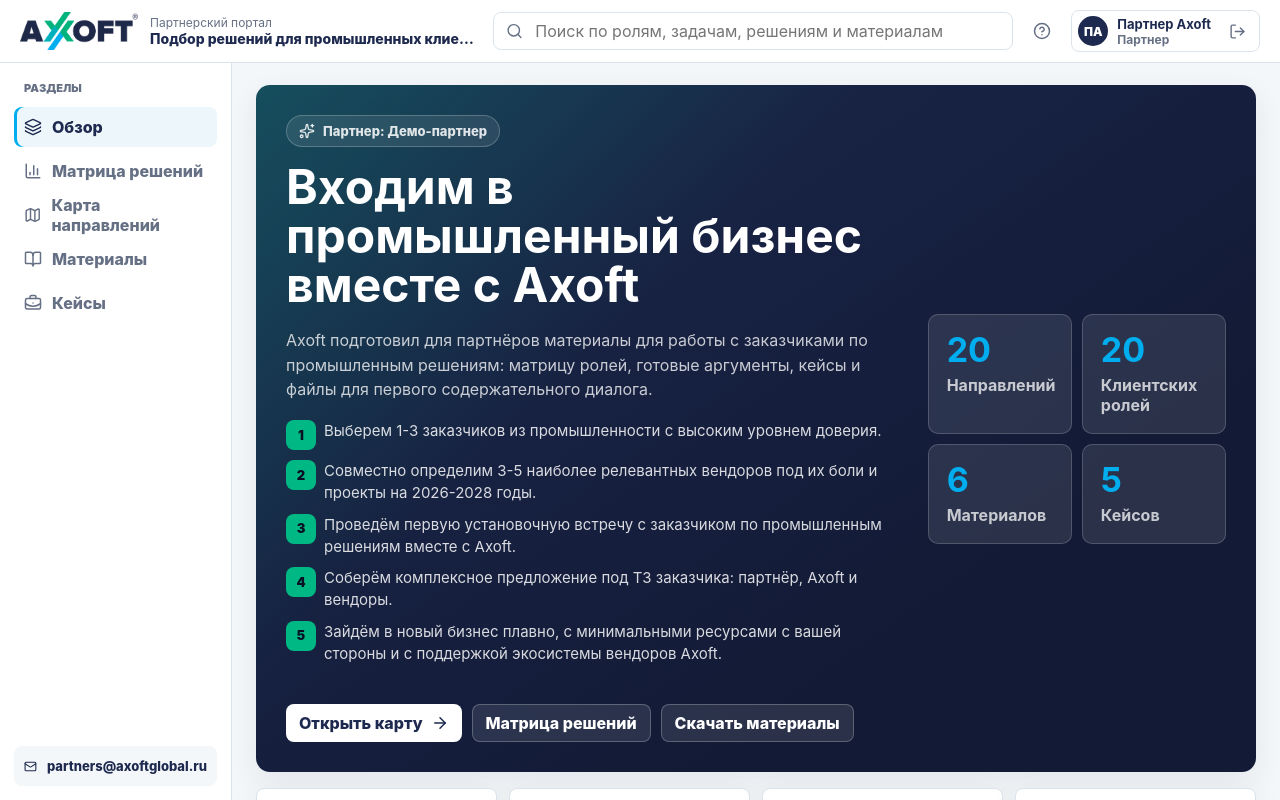
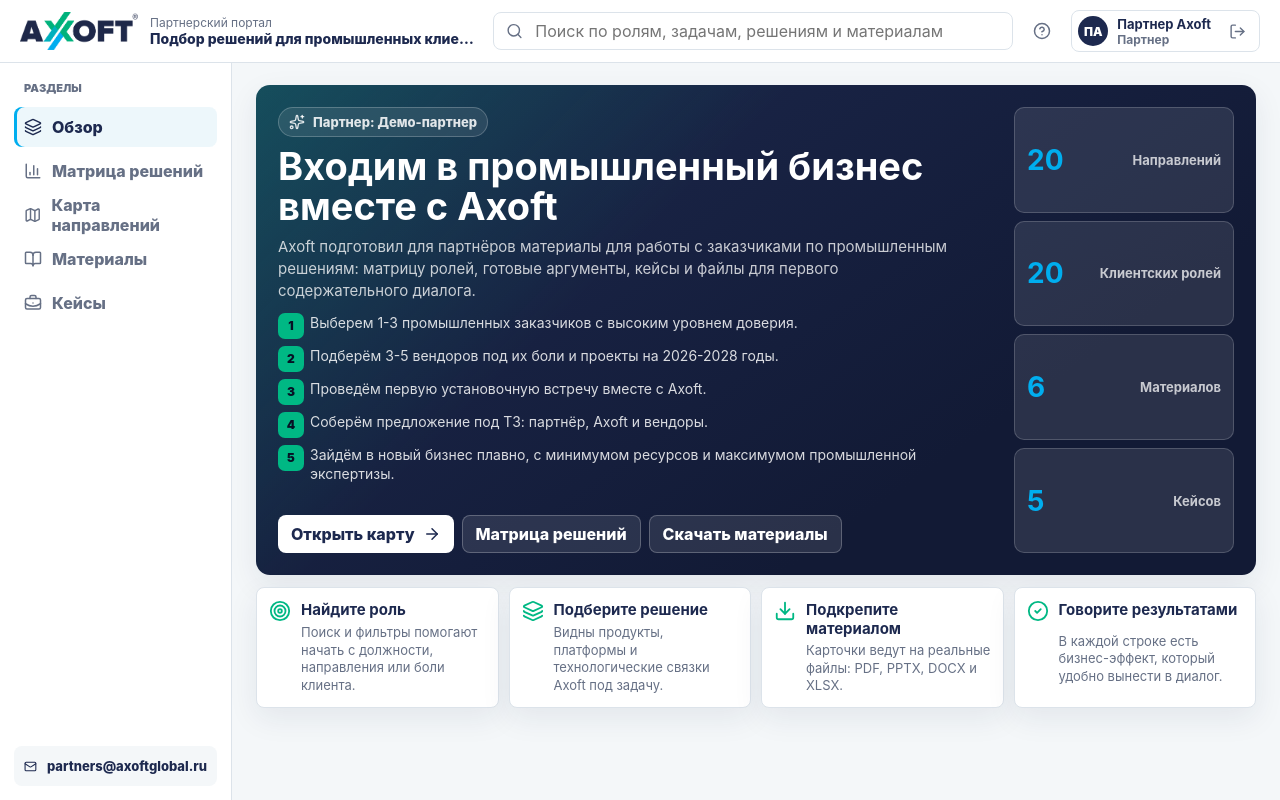
Before and after one commit to asryazanov/axoft-partner-portal, a React (Vite) app: page / in a window 1280 px wide. Both pictures are taken after a click on the button "Войти". Shown: the top 800 px of the page. Built offline with nearby package versions, Linux system fonts and the light colour scheme.

Commit message:
Compact overview first screen layout

```diff
--- a/src/main.jsx
+++ b/src/main.jsx
@@ -748,11 +748,11 @@
             матрицу ролей, готовые аргументы, кейсы и файлы для первого содержательного диалога.
           </p>
           <ol className="hero-steps">
-            <li>Выберем 1-3 заказчиков из промышленности с высоким уровнем доверия.</li>
-            <li>Совместно определим 3-5 наиболее релевантных вендоров под их боли и проекты на 2026-2028 годы.</li>
-            <li>Проведём первую установочную встречу с заказчиком по промышленным решениям вместе с Axoft.</li>
-            <li>Соберём комплексное предложение под ТЗ заказчика: партнёр, Axoft и вендоры.</li>
-            <li>Зайдём в новый бизнес плавно, с минимальными ресурсами с вашей стороны и с поддержкой экосистемы вендоров Axoft.</li>
+            <li>Выберем 1-3 промышленных заказчиков с высоким уровнем доверия.</li>
+            <li>Подберём 3-5 вендоров под их боли и проекты на 2026-2028 годы.</li>
+            <li>Проведём первую установочную встречу вместе с Axoft.</li>
+            <li>Соберём предложение под ТЗ: партнёр, Axoft и вендоры.</li>
+            <li>Зайдём в новый бизнес плавно, с минимумом ресурсов и максимумом промышленной экспертизы.</li>
           </ol>
           <div className="hero-actions">
             <button className="primary-action" onClick={onOpenMap}>
--- a/src/styles.css
+++ b/src/styles.css
@@ -465,15 +465,15 @@
 
 .overview {
   display: grid;
+  gap: 12px;
+}
+
+.hero {
+  display: grid;
+  grid-template-columns: minmax(0, 1.55fr) minmax(220px, 0.45fr);
   gap: 16px;
-}
-
-.hero {
-  display: grid;
-  grid-template-columns: minmax(0, 1.35fr) minmax(280px, 0.65fr);
-  gap: 22px;
-  min-height: 300px;
-  padding: 30px;
+  min-height: 0;
+  padding: 22px;
   border-radius: 14px;
   color: #fff;
   background:
@@ -485,12 +485,12 @@
 .hero-copy {
   display: flex;
   flex-direction: column;
-  justify-content: center;
+  justify-content: flex-start;
 }
 
 .eyebrow {
-  margin-bottom: 16px;
-  padding: 7px 12px;
+  margin-bottom: 10px;
+  padding: 6px 10px;
   border: 1px solid rgba(255, 255, 255, 0.22);
   color: rgba(255, 255, 255, 0.86);
   background: rgba(255, 255, 255, 0.09);
@@ -498,23 +498,23 @@
 
 .hero h1 {
   max-width: 820px;
-  font-size: clamp(32px, 4vw, 48px);
-  line-height: 1.02;
+  font-size: clamp(28px, 3vw, 38px);
+  line-height: 1.04;
 }
 
 .hero p {
   max-width: 680px;
-  margin-top: 18px;
+  margin-top: 10px;
   color: rgba(255, 255, 255, 0.77);
-  font-size: 16px;
-  line-height: 1.55;
+  font-size: 15px;
+  line-height: 1.45;
 }
 
 .hero-steps {
   display: grid;
-  gap: 10px;
+  gap: 7px;
   max-width: 760px;
-  margin-top: 18px;
+  margin-top: 12px;
   padding: 0;
   list-style: none;
   counter-reset: hero-step;
@@ -522,12 +522,12 @@
 
 .hero-steps li {
   display: grid;
-  grid-template-columns: 28px minmax(0, 1fr);
-  gap: 10px;
+  grid-template-columns: 24px minmax(0, 1fr);
+  gap: 8px;
   align-items: start;
   color: rgba(255, 255, 255, 0.84);
-  font-size: 15px;
-  line-height: 1.45;
+  font-size: 14px;
+  line-height: 1.36;
 }
 
 .hero-steps li::before {
@@ -535,56 +535,62 @@
   content: counter(hero-step);
   display: grid;
   place-items: center;
-  width: 28px;
-  height: 28px;
+  width: 24px;
+  height: 24px;
   border: 1px solid rgba(0, 184, 132, 0.52);
-  border-radius: 8px;
+  border-radius: 7px;
   color: #071125;
   background: var(--green);
-  font-size: 13px;
+  font-size: 12px;
   font-weight: 900;
 }
 
 .hero-actions {
   display: flex;
   flex-wrap: wrap;
-  gap: 10px;
-  margin-top: 24px;
+  gap: 8px;
+  margin-top: 16px;
 }
 
 .hero-panel {
   display: grid;
-  grid-template-columns: repeat(2, minmax(0, 1fr));
-  gap: 10px;
-  align-content: center;
+  grid-template-columns: 1fr;
+  gap: 8px;
+  align-content: stretch;
 }
 
 .metric {
-  min-height: 100px;
-  padding: 18px;
+  display: flex;
+  min-height: 58px;
+  padding: 12px;
   border: 1px solid rgba(255, 255, 255, 0.18);
   border-radius: 10px;
+  align-items: center;
+  justify-content: space-between;
+  gap: 12px;
   background: rgba(255, 255, 255, 0.1);
 }
 
 .metric strong {
   display: block;
   color: var(--blue);
-  font-size: 34px;
+  font-size: 28px;
   line-height: 1;
 }
 
 .metric span {
   display: block;
-  margin-top: 8px;
+  margin-top: 0;
   color: rgba(255, 255, 255, 0.74);
+  font-size: 13px;
   font-weight: 700;
+  text-align: right;
 }
 
 .workflow {
   display: grid;
   grid-template-columns: repeat(4, minmax(0, 1fr));
-  gap: 12px;
+  gap: 10px;
 }
 
 .workflow-card,
@@ -599,23 +605,29 @@
 }
 
 .workflow-card {
-  padding: 16px;
+  display: grid;
+  grid-template-columns: auto minmax(0, 1fr);
+  column-gap: 10px;
+  align-items: start;
+  padding: 12px;
 }
 
 .workflow-card svg {
+  grid-row: span 2;
   color: var(--green);
 }
 
 .workflow-card h3 {
-  margin-top: 14px;
-  color: var(--navy);
-  font-size: 17px;
+  margin-top: 0;
+  color: var(--navy);
+  font-size: 15px;
 }
 
 .workflow-card p {
-  margin-top: 8px;
-  color: var(--muted);
-  line-height: 1.5;
+  margin-top: 4px;
+  color: var(--muted);
+  font-size: 13px;
+  line-height: 1.35;
 }
 
 .page-shell {
@@ -1800,6 +1812,10 @@
     min-height: 0;
   }
 
+  .hero-panel {
+    grid-template-columns: repeat(4, minmax(0, 1fr));
+  }
+
   .role-list {
     max-height: 320px;
   }
```
